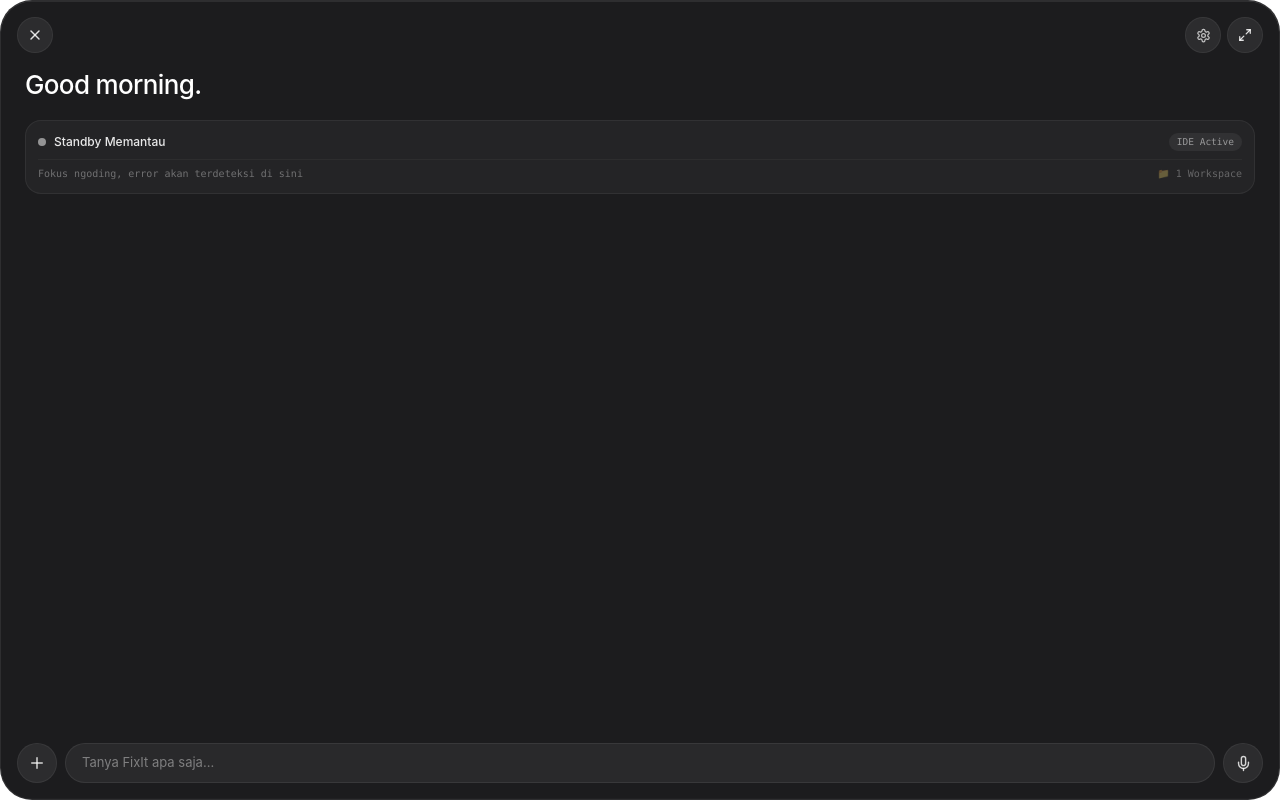
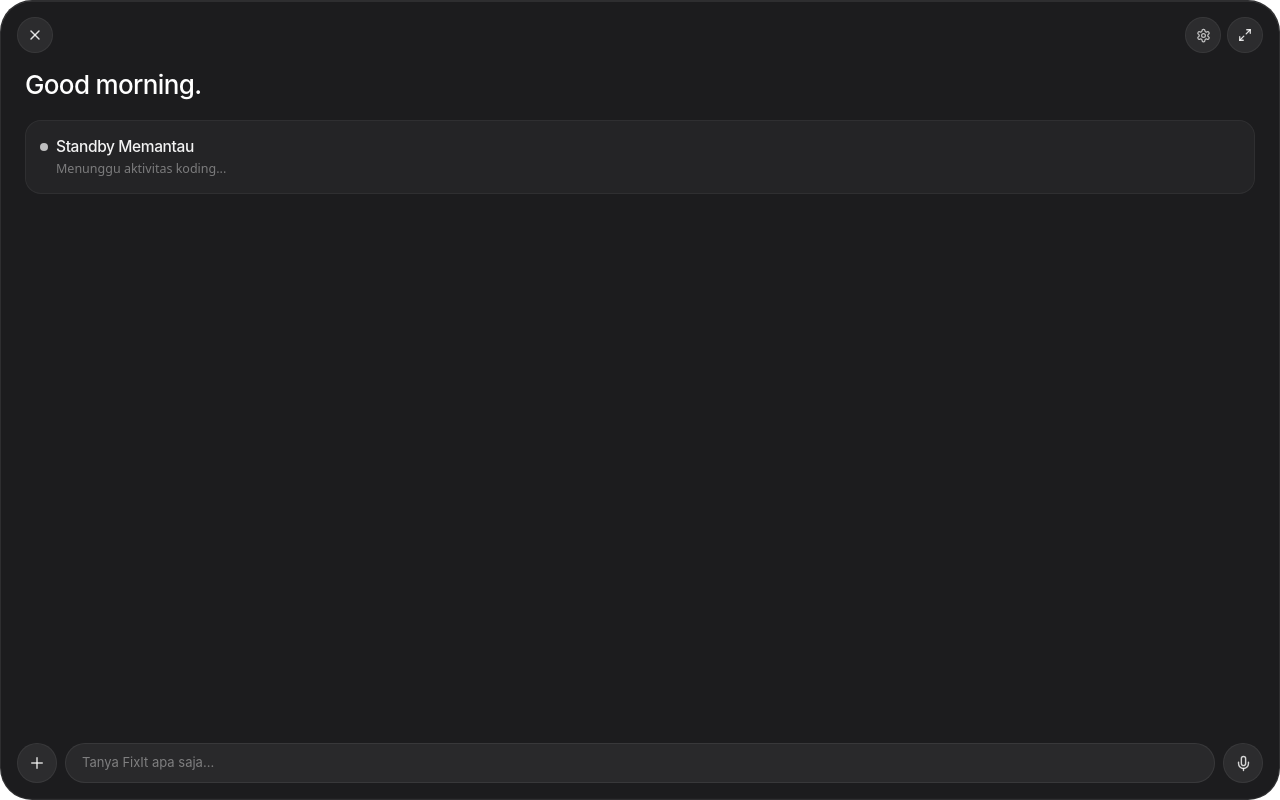
Before and after one commit to CodeCraftersTeam01/Fix-it, a React (Vite) app: page / in a window 1280 px wide. Built offline with nearby package versions, Linux system fonts and the light colour scheme.

Commit message:
style(hud): redesign status card with clean h3 title and cozy file label below without clutter

```diff
--- a/src/components/FloatingHud.tsx
+++ b/src/components/FloatingHud.tsx
@@ -1,5 +1,4 @@
 import React, { useRef, useEffect } from "react";
-import { Sparkles } from "lucide-react";
 import { HeaderBar } from "./HeaderBar";
 import { ErrorGuideCard } from "./ErrorGuideCard";
 import { AskBar } from "./AskBar";
@@ -40,7 +39,7 @@ export const FloatingHud: React.FC<FloatingHudProps> = ({
   onSimulateError: _onSimulateError,
   onClearError,
   isLoading = false,
-  settings,
+  settings: _settings,
   onSaveSettings: _onSaveSettings,
 }) => {
   const scrollRef = useRef<HTMLDivElement>(null);
@@ -103,42 +102,18 @@ export const FloatingHud: React.FC<FloatingHudProps> = ({
         {/* Thinking State when AI is actively analyzing the error */}
         {isAnalyzing ? (
           <div className="pt-1">
-            <div className="p-3.5 rounded-2xl bg-white/[0.04] border border-white/[0.08] space-y-2.5">
-              <div className="flex items-center justify-between gap-2">
-                <div className="flex items-center gap-2 min-w-0">
+            <div className="p-3.5 rounded-2xl bg-white/[0.035] border border-white/[0.05]">
+              <div className="flex items-center gap-2">
                 <span className="w-2 h-2 rounded-full bg-white animate-ping shrink-0" />
-                  <span className="text-[12px] font-medium text-white/90">
-                    FixIt Thinking
-                  </span>
+                <h3 className="text-[15px] font-medium text-white/95 tracking-tight animate-text-shine">
+                  Menganalisis Error...
+                </h3>
+              </div>
               {analyzingInfo?.file_name && (
-                    <span className="font-mono text-white/95 font-semibold text-[11px] bg-white/[0.08] px-1.5 py-0.5 rounded truncate">
-                      {analyzingInfo.file_name}{analyzingInfo.line ? ` : ${analyzingInfo.line}` : ""}
-                    </span>
+                <div className="text-[12.5px] text-white/45 pl-4 pt-0.5 truncate font-sans">
+                  {analyzingInfo.file_name}{analyzingInfo.line ? ` • baris ${analyzingInfo.line}` : ""}
+                </div>
               )}
-                </div>
-
-                <span className="text-[9.5px] font-mono px-2 py-0.5 rounded-full bg-white/[0.06] text-white/50 shrink-0">
-                  Agent Active
-                </span>
-              </div>
-
-              {/* Shimmer / Text Shine */}
-              <div className="py-1">
-                <div className="text-[13px] font-medium animate-text-shine flex items-center gap-2">
-                  <Sparkles size={14} className="shrink-0 text-white/80 animate-pulse" />
-                  <span>Menganalisis error & merancang solusi perbaikan...</span>
-                </div>
-              </div>
-
-              {/* Sub-info bar */}
-              <div className="text-[10px] font-mono text-white/35 pt-1.5 border-t border-white/[0.04] flex items-center justify-between gap-2">
-                <span className="truncate">
-                  {analyzingInfo?.error_type || "Pemeriksaan Sintaks"}
-                </span>
-                <span className="shrink-0 text-white/30">
-                  Memproses solusi...
-                </span>
-              </div>
             </div>
           </div>
         ) : currentError && explanation ? (
@@ -159,44 +134,33 @@ export const FloatingHud: React.FC<FloatingHudProps> = ({
             <ErrorGuideCard error={currentError} explanation={explanation} />
           </div>
         ) : (
-          /* Live IDE & File Activity Card (Minimized, sleek & compact Apple Obsidian) */
+          /* Live IDE & File Activity Card (Clean, Cozy H3 with filename below, Zero Slop) */
           <div className="pt-1">
-            <div className="p-3 rounded-2xl bg-white/[0.04] border border-white/[0.06] space-y-2">
-              <div className="flex items-center justify-between gap-2">
-                <div className="flex items-center gap-2 min-w-0">
+            <div className="p-3.5 rounded-2xl bg-white/[0.035] border border-white/[0.05]">
+              <div className="flex items-center gap-2">
                 <span
                   className={`w-2 h-2 rounded-full shrink-0 ${
                     activeFileActivity?.status.includes("Menulis")
                       ? "bg-white animate-ping"
-                        : "bg-white/70 animate-pulse"
+                      : "bg-white/70"
                   }`}
                 />
-                  <span className="text-[12px] font-medium text-white/90 truncate">
-                    {activeFileActivity ? activeFileActivity.status : "Standby Memantau"}
-                  </span>
-                  {activeFileActivity && (
-                    <span className="font-mono text-white/95 font-semibold text-[11px] bg-white/[0.08] px-1.5 py-0.5 rounded truncate">
-                      {activeFileActivity.file_name}
-                    </span>
-                  )}
+                <h3 className="text-[15.5px] font-medium text-white/95 tracking-tight">
+                  {activeFileActivity
+                    ? (activeFileActivity.status.includes("Valid") ? "Sintaks Valid" : activeFileActivity.status)
+                    : "Standby Memantau"}
+                </h3>
               </div>
 
-                <span className="text-[9.5px] font-mono px-2 py-0.5 rounded-full bg-white/[0.06] text-white/50 shrink-0">
-                  {activeFileActivity?.editor || "IDE Active"}
-                </span>
+              {activeFileActivity?.file_name ? (
+                <div className="text-[12.5px] text-white/45 pl-4 pt-0.5 truncate font-sans">
+                  {activeFileActivity.file_name}
                 </div>
-
-              {/* Sub-info bar */}
-              <div className="text-[10px] font-mono text-white/35 pt-1.5 border-t border-white/[0.04] flex items-center justify-between gap-2">
-                <span className="truncate" title={activeFileActivity?.file_path || "Menunggu penulisan berkas"}>
-                  {activeFileActivity
-                    ? `${activeFileActivity.project} • ${activeFileActivity.file_path}`
-                    : "Fokus ngoding, error akan terdeteksi di sini"}
-                </span>
-                <span className="shrink-0 text-white/30">
-                  📁 {settings?.watched_paths?.length || 1} Workspace
-                </span>
+              ) : (
+                <div className="text-[12.5px] text-white/40 pl-4 pt-0.5 font-sans">
+                  Menunggu aktivitas koding...
                 </div>
+              )}
             </div>
           </div>
         )}
```
Lines whose indentation alone changed are shown as unchanged.
